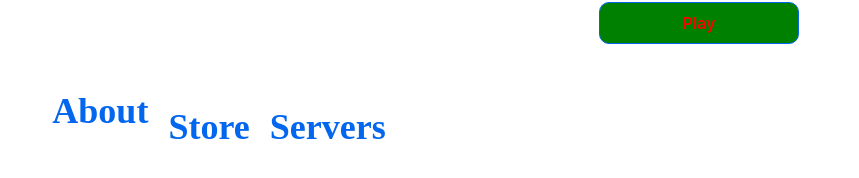
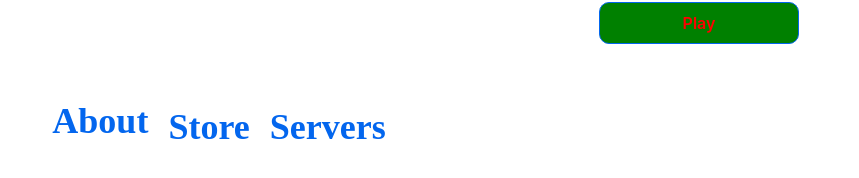
Before and after one commit to nothankyouwdym/Roblox-Page-Project, a React (Vite) app: page / in a window 1280 px wide. Shown: the part 238-416 px from the top of the page, without its empty margins (421-1280 px from the left). Built offline with nearby package versions, Linux system fonts and the light colour scheme.

Commit message:
1 file modified

```diff
--- a/src/index.css
+++ b/src/index.css
@@ -55,7 +55,9 @@ body {
 }
 
 #lower-links-first{
+  position: relative;
   margin: 10px;
+  top: 10px;
 }
 
 /**
```
